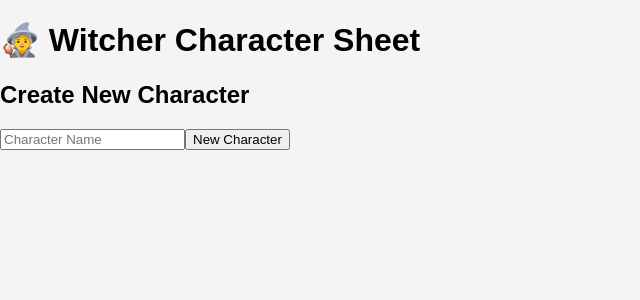
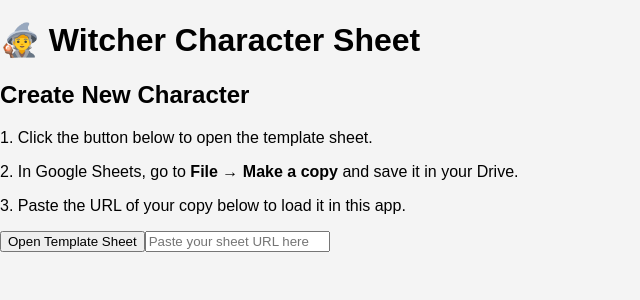
Before and after one commit to onibocho3281/witchercsdemo, a React (Create React App) app: page / in a window 1280 px wide. Shown: the top 300 px of the page, without its empty margins (0-640 px from the left). Built offline with nearby package versions, Linux system fonts and the light colour scheme.

Commit message:
Update App.js

```diff
--- a/src/App.js
+++ b/src/App.js
@@ -1,37 +1,20 @@
 import React, { useEffect, useState } from "react";
 
 export default function App() {
-  const [sheetUrl, setSheetUrl] = useState("");
+  const [sheetUrl, setSheetUrl] = useState(""); // User's copy URL
   const [data, setData] = useState([]);
   const [loading, setLoading] = useState(false);
 
-  // Replace with your Apps Script deployment URL
-  const appsScriptUrl = "https://script.google.com/macros/s/AKfycbxTm3iiQPNLwrV9GeKYqLxlMe4QpDw50oPwvFco4eQpQFm_OW3pGmOEEc6bvFPjY3Dx2A/exec";
+  const [baseStats, setBaseStats] = useState([]);
+  const [characterName, setCharacterName] = useState(""); // auto-populated from sheet
 
-  const [name, setName] = useState("");
-  const [baseStats, setBaseStats] = useState([]);
+  const templateUrl = "https://docs.google.com/spreadsheets/d/YOUR_TEMPLATE_ID/edit";
 
-  const createNewCharacter = async () => {
-    if (!name) return alert("Please enter a character name!");
-    setLoading(true);
-    try {
-      const response = await fetch(`${appsScriptUrl}?name=${encodeURIComponent(name)}`);
-      const result = await response.json();
-      const newSheetUrl = result.url;
-      setSheetUrl(newSheetUrl);
-      setData([]);
-    } catch (err) {
-      console.error(err);
-      alert("Error creating new character sheet");
-    } finally {
-      setLoading(false);
-    }
-  };
-
+  // Fetch sheet data when URL changes
   useEffect(() => {
     if (!sheetUrl) return;
+    setLoading(true);
 
-    setLoading(true);
     const fetchSheet = async () => {
       try {
         const sheetId = sheetUrl.match(/\/d\/(.*?)\//)[1];
@@ -43,13 +26,17 @@
         const rows = json.table.rows.map((r) =>
           r.c.map((cell) => (cell ? cell.v : ""))
         );
+
         setData(rows);
+
+        // Assume character name is in cell A1 (row 0, column 0)
+        setCharacterName(rows[0][0] || "");
 
         const baseStatsRows = rows.slice(15, 22);
         setBaseStats(baseStatsRows.map((row) => row[1] || ""));
       } catch (err) {
         console.error(err);
-        alert("Error loading character sheet data");
+        alert("Error loading your character sheet. Make sure your sheet is shared properly.");
       } finally {
         setLoading(false);
       }
@@ -107,21 +94,33 @@
 
       <section className="mb-6 p-4 border rounded shadow bg-white">
         <h2 className="text-xl font-semibold mb-2">Create New Character</h2>
-        <div className="flex items-center gap-2 mb-2">
-          <input
-            type="text"
-            placeholder="Character Name"
-            value={name}
-            onChange={(e) => setName(e.target.value)}
-            className="border rounded p-1 w-40"
-          />
-          <button
-            onClick={createNewCharacter}
-            className="bg-blue-600 text-white px-3 py-1 rounded"
-          >
-            {loading ? "Creating..." : "New Character"}
-          </button>
-        </div>
+        <p className="mb-2">
+          1. Click the button below to open the template sheet.
+        </p>
+        <p className="mb-2">
+          2. In Google Sheets, go to <strong>File → Make a copy</strong> and save it in your Drive.
+        </p>
+        <p className="mb-2">
+          3. Paste the URL of your copy below to load it in this app.
+        </p>
+        <button
+          onClick={() => window.open(templateUrl, "_blank")}
+          className="bg-blue-600 text-white px-3 py-1 rounded mb-2"
+        >
+          Open Template Sheet
+        </button>
+        <input
+          type="text"
+          placeholder="Paste your sheet URL here"
+          value={sheetUrl}
+          onChange={(e) => setSheetUrl(e.target.value)}
+          className="border rounded p-1 w-full mb-2"
+        />
+        {characterName && (
+          <p>
+            <strong>Character Name:</strong> {characterName}
+          </p>
+        )}
       </section>
 
       {sheetUrl && (
```
